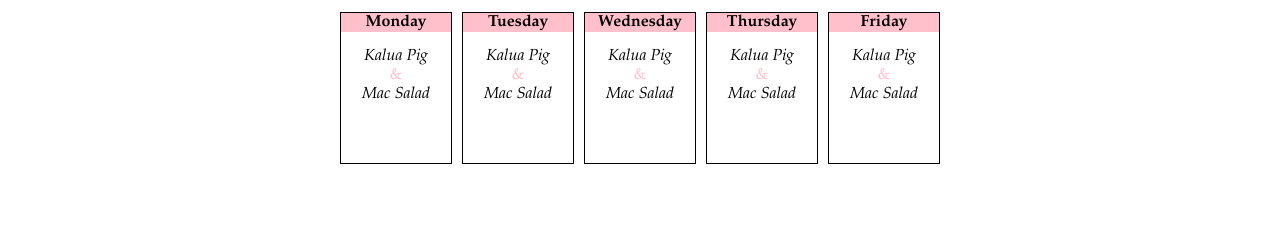
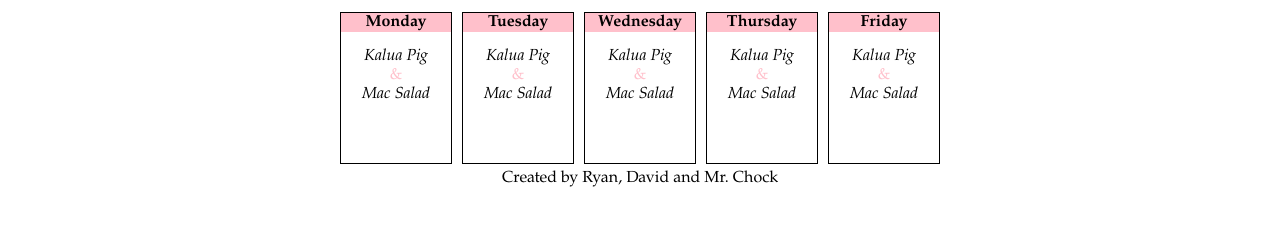
Before and after one commit to MrChock/DinnerSpinner, a plain HTML site: page index.html in a window 1280 px wide. Shown: the part 145-370 px from the top of the page. Drawn offline with Linux system fonts and the light colour scheme.

Commit message:
Fixed "JS-Bin"

```diff
--- a/index.html
+++ b/index.html
@@ -4,7 +4,7 @@
   <meta charset="utf-8">
   <meta name="viewport" content="width=device-width">
   <link rel="stylesheet" type="text/css" href="css/styles.css">
-  <title>JS Bin</title>
+  <title>Dinner Spinner</title>
 </head>
 
 <body>
@@ -46,6 +46,7 @@
     <div class="ampersand">&</div>
     <div class="side" id="FridaySide">Mac Salad</div>
   </div>
+  <p>Created by Ryan, David and Mr. Chock</p>
 </div>
 
 <script type="text/javascript" src="js/index.js"></script>
```
